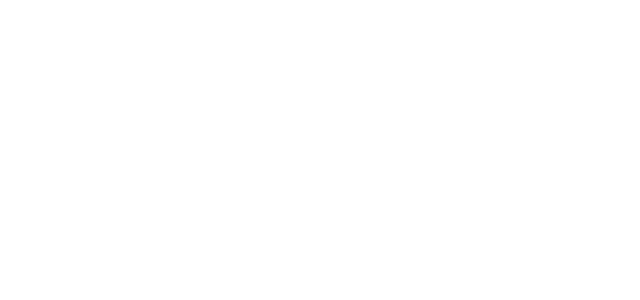
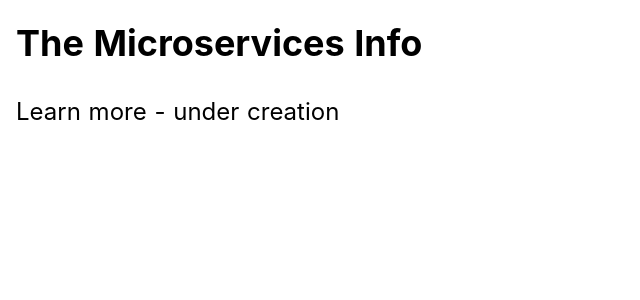
Before and after one commit to the-microservices-info/frontend, a Nuxt app: page /learn in a window 1280 px wide. Before the commit this address had no page. Shown: the top 300 px of the page, without its empty margins (0-640 px from the left). Built offline with nearby package versions, Linux system fonts and the light colour scheme.

Commit message:
add placeholder learn page
Signed-off-by: João Daniel <jotaf.daniel@gmail.com>

```diff
--- a/pages/index.vue
+++ b/pages/index.vue
@@ -10,7 +10,7 @@
       <nuxt-link to="/survey" class="btn btn-primary">
         Take the Survey
       </nuxt-link>
-      <nuxt-link to="/" class="btn btn-secondary">
+      <nuxt-link to="/learn" class="btn btn-secondary">
         Learn more about microservices
       </nuxt-link>
     </div>
--- /dev/null
+++ b/pages/learn.vue
@@ -0,0 +1,8 @@
+<template>
+  <div class="container mx-auto">
+    <main class="h-screen w-full px-4">
+      <h1 class="text-xl lg:text-4xl font-bold py-4">The Microservices Info</h1>
+      <h2 class="text-lg lg:text-2xl py-2">Learn more - under creation</h2>
+    </main>
+  </div>
+</template>
```
